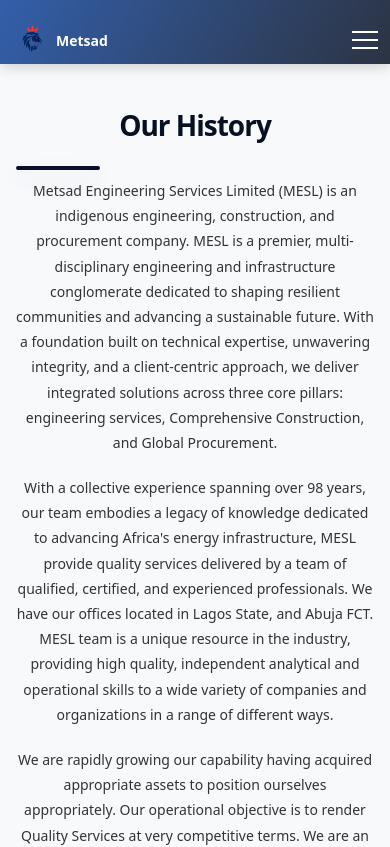
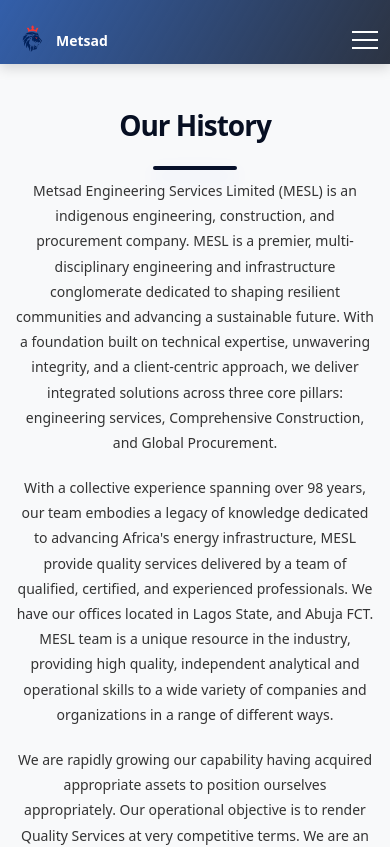
Before and after one commit to Gbagamsyle/metsad-one, a React (Vite) app: page /about in a window 390 px wide. Shown: the top 847 px of the page. Built offline with nearby package versions, Linux system fonts and the light colour scheme; no server answers.

Commit message:
fix(about): center history underline on mobile

```diff
--- a/src/index.css
+++ b/src/index.css
@@ -5,7 +5,7 @@
 
   color-scheme: light dark;
   color: rgba(255, 255, 255, 0.87);
-  background-color: #242424;
+  background-color: #fff;
 
   font-synthesis: none;
   text-rendering: optimizeLegibility;
--- a/src/pages/About/About.modules.css
+++ b/src/pages/About/About.modules.css
@@ -82,6 +82,13 @@
   .underline {
     margin-left: auto;
     margin-right: auto;
+  }
+
+  /* explicitly center the underline in history section on mobile */
+  .history-text .underline {
+    margin-left: auto !important;
+    margin-right: auto !important;
+    display: block;
   }
 
   .history-image {
--- a/src/pages/Home/Services.jsx
+++ b/src/pages/Home/Services.jsx
@@ -1,7 +1,7 @@
 import React from 'react'
 import './Services.modules.css'
 import { FaOilCan, FaTools, FaChartLine } from 'react-icons/fa'
-import image1 from '../../assets/images/oil-drill.jpg'
+import image1 from '../../assets/images/fab.png'
 import image2 from '../../assets/images/drilling.jpg'
 import image4 from '../../assets/images/consulting.jpg'
 
@@ -9,8 +9,8 @@
   {
     id: 1,
     icon: <FaOilCan />,
-    title: 'Crude Oil Extraction',
-    desc: 'Advanced extraction technologies with minimal environmental impact.',
+    title: 'Fabrication & Installation',
+    desc: 'Custom fabrication and installation services for pipelines, structures, and equipment.',
     image: image1
   },
   {
--- a/src/pages/ServiceDetail/ServiceDetail.css
+++ b/src/pages/ServiceDetail/ServiceDetail.css
@@ -177,7 +177,7 @@
 .feature-card-detailed:hover {
   transform: translateY(-8px);
   box-shadow: 0 12px 32px rgba(10, 31, 68, 0.12);
-  border-color: #D4A024;
+  border-color: #0A1F44;
 }
 
 .feature-card-detailed h3 {
```
Also changed, not shown: 1 other file (tests, documents, lock files or other folders).
